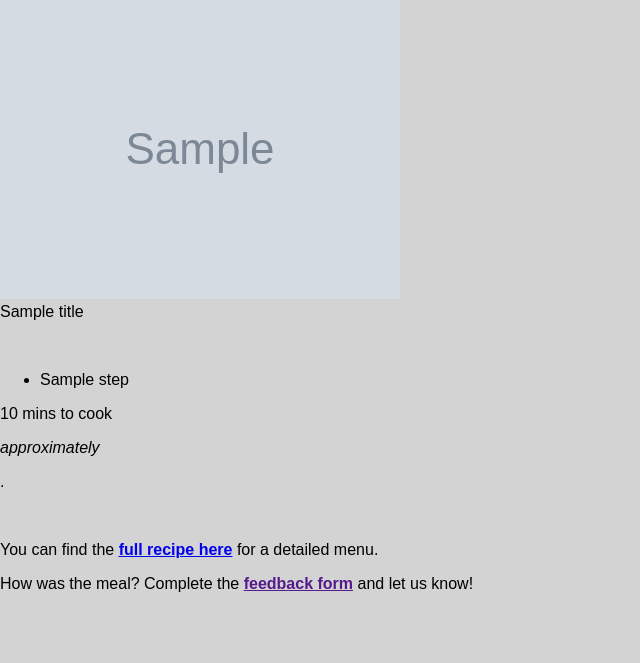
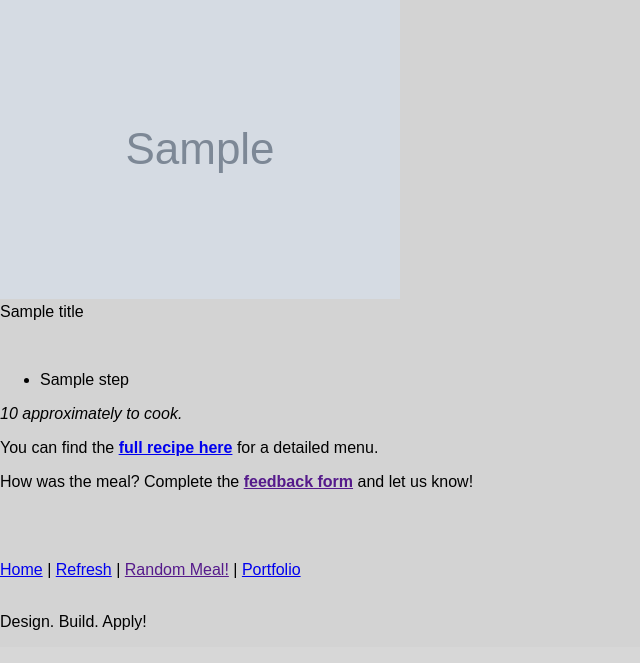
Before and after one commit to SinclairPythonAkoto/easychef-01, a Flask app: template templates/search.html in a window 1280 px wide. Shown: the part 745-1408 px from the top of the page, without its empty margins (0-640 px from the left). After the commit the page ends 1375 px from the top, so only its background shows below. Run offline with Flask 2, Linux system fonts and the light colour scheme; the template is opened without the code that fills it: most values are stand-ins (such as "Sample title", 1, 10 or a date in 2020); grey boxes marked "Sample" are stand-in pictures.

Commit message:
file update

```diff
--- a/templates/search.html
+++ b/templates/search.html
@@ -25,7 +25,7 @@
 			<li>{{ s['step'] }}</li>
 		</ul>
 		{% endfor %}
-		<p>{{ duration }} mins to cook <p style="font-style: italic">approximately</p>.</p><br>
+		<p style="font-style: italic">{{ duration }} approximately to cook.</p>
 		<p>You can find the <strong><a href="{{ url_source }}">full recipe here</a></strong> for a detailed menu.</p>
 	</div>
 	</div>
```
